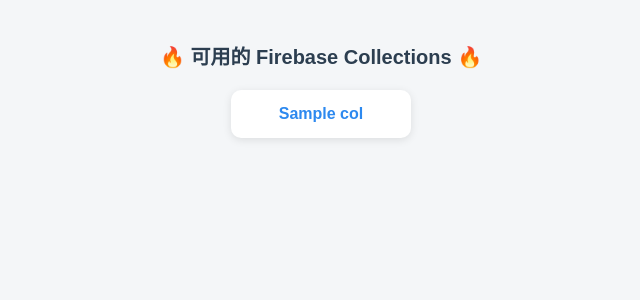
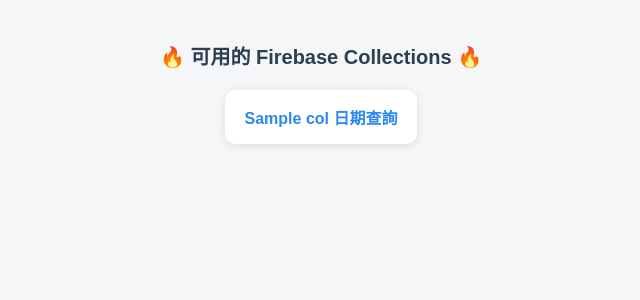
Before and after one commit to leistialove/move, a Flask app: template templates/firebase_home.html in a window 1280 px wide. Shown: the top 300 px of the page, without its empty margins (319-959 px from the left). Run offline with Flask 3, Linux system fonts and the light colour scheme; the template is opened without the code that fills it: most values are stand-ins (such as "Sample title", 1, 10 or a date in 2020); parts of the project's set-up code (start-up, migrations or seed data) failed here and were passed over.

Commit message:
Update firebase_home.html

```diff
--- a/templates/firebase_home.html
+++ b/templates/firebase_home.html
@@ -47,6 +47,7 @@
         {% for col in collections %}
         <div class="card">
             <a href="{{ url_for('view_collection', collection=col) }}">{{ col }}</a>
+            <a href="/firebase/query_date">日期查詢</a>
         </div>
         {% endfor %}
     </div>
```
